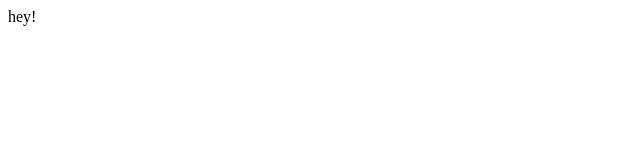
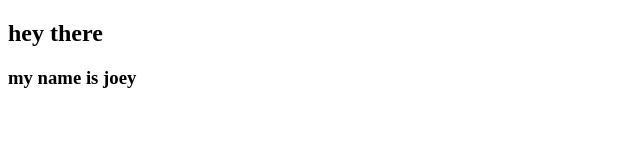
Before and after one commit to somecallmejoey/somecallmejoey.github.io, a plain HTML site: page index.html in a window 1280 px wide. Shown: the whole page, without its empty margins (0-640 px from the left). Drawn offline with Linux system fonts and the light colour scheme.

Commit message:
Test
Test

```diff
--- a/index.html
+++ b/index.html
@@ -6,6 +6,7 @@
     <title>Joey's Portfolio</title>
   </head>
   <body>
-    hey!
+    <h2>hey there</h2>
+    <h3>my name is joey</h3>
   </body>
 </html>
```
